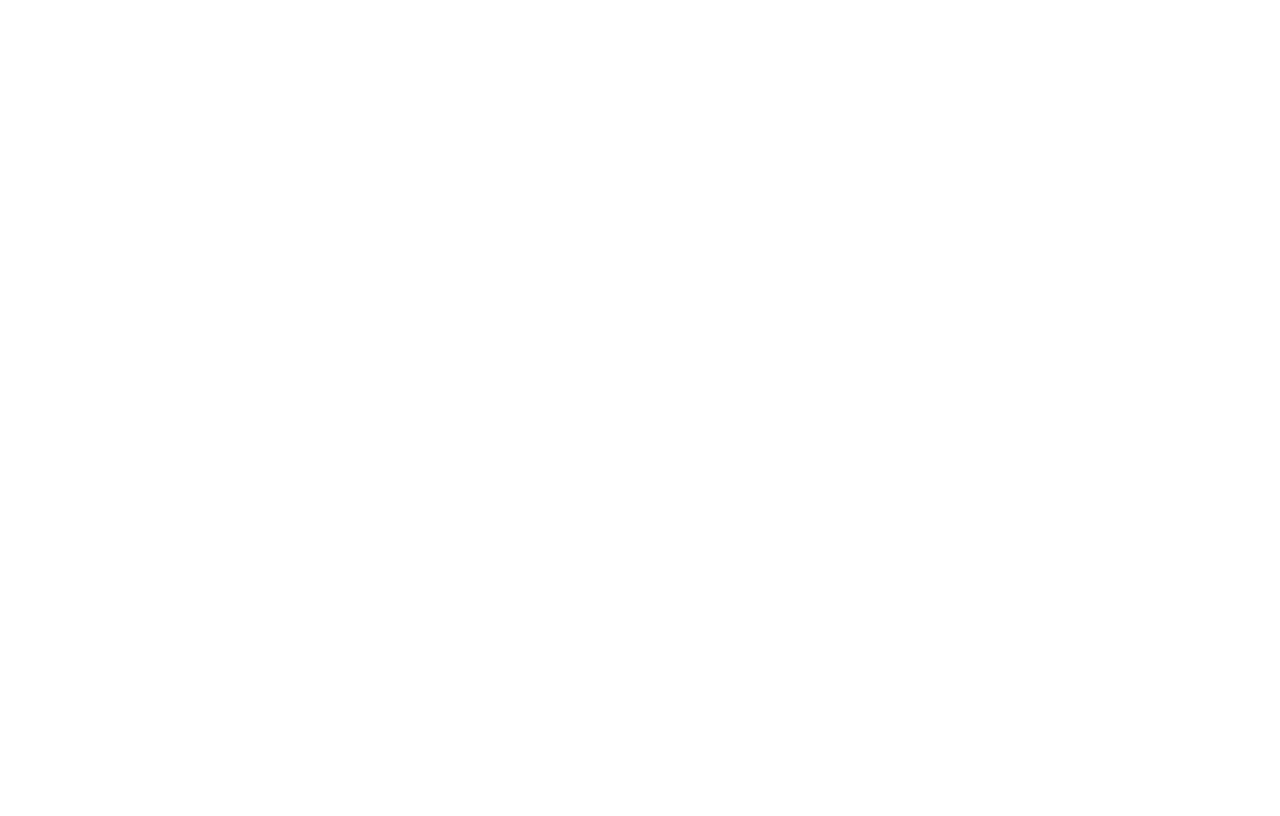
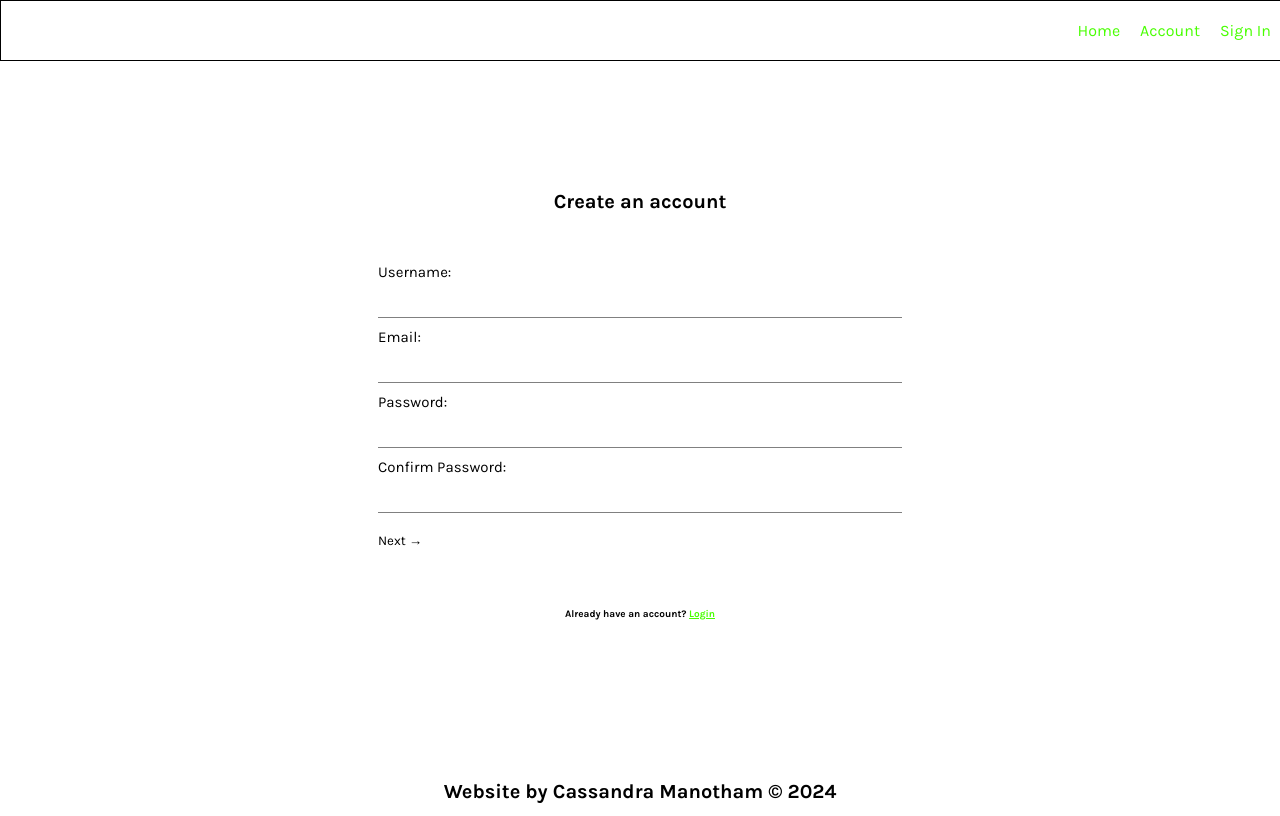
Before and after one commit to codedbycass/Entry_Project, a React (Create React App) app in the folder client/: page /signup in a window 1280 px wide. Before the commit this address had no page. Built offline with nearby package versions, Linux system fonts and the light colour scheme; no server answers.

Commit message:
adding authentication to apps, not working

```diff
--- a/client/src/App.css
+++ b/client/src/App.css
@@ -15,6 +15,13 @@ html {
     margin: 5rem 25rem;
 }
 
+.emphasizeText {
+    color: rgb(72, 255, 0);
+    text-decoration: underline;
+}
+
+
+
 @media screen and (max-width: 975px) {
     .feedContainer,
     .postContainer {
--- a/client/src/App.js
+++ b/client/src/App.js
@@ -1,15 +1,43 @@
 import './App.css';
 import Home from './pages/Home'
 import Account from './pages/Account'
-import { BrowserRouter as Router, Routes, Route } from "react-router-dom";
+import SignIn from './pages/SignIn'
+import CreateAccount from './pages/CreateAccount'
+import { BrowserRouter as Router, Routes, Route } from "react-router-dom"
+import { useState, useEffect } from "react"
+import Navbar from "./components/Navbar"
+
 
 export default function App() {
+  // this will be passed as props into the navbar component
+  const [isAuthenticated, setIsAuthenticated] = useState(false)
+  useEffect(() => {
+    const storedAuthState = localStorage.getItem('isAuthenticated')
+      if (storedAuthState) {
+        setIsAuthenticated(storedAuthState === 'true')
+      } else {
+        fetch('https://localhost:3000/login', {
+          method: "GET",
+          credentials: "include"
+        })
+          .then((response) => response.json())
+          .then((data) => {
+            setIsAuthenticated(data.isAuthenticated)
+            localStorage.setItem('isAuthenticated', data.isAuthenticated)
+          })
+          .catch((error) => {
+            console.error("Error checking authentication status: error")
+          })
+      }}, [])
   return (
     <Router>
+      <Navbar isAuthenticated={isAuthenticated} setIsAuthenticated={setIsAuthenticated}/>
         <Routes>
           <Route index element={<Home />} />
           <Route path="/" element={<Home />} />
           <Route path="/account" element={<Account />} />
+          <Route path="/login" element={<SignIn />} />
+          <Route path="/signup" element={<CreateAccount />} />
         </Routes>
     </Router>
   );
--- /dev/null
+++ b/client/src/components/CreateAccountBox.js
@@ -0,0 +1,84 @@
+import "../App.css"
+import "./SignInBox.css"
+import { useState } from "react"
+import { useNavigate } from "react-router-dom"
+
+export default function CreateAccountBox() {
+    const navigate = useNavigate()
+    const [errorMessage, setErrorMessage] = useState("")
+    const handleSignUp = async (e) => {
+        e.preventDefault()
+        const formData = {
+            username: e.target.username.value,
+            email: e.target.email.value,
+            password: e.target.password.value,
+            confirmPassword: e.target.confirmPassword.value
+        }
+        try {
+            const response = await fetch('https://localhost:3000/signup', {
+                method: "POST",
+                headers: { "Content-Type": "application/json" },
+                body: JSON.stringify(formData),
+                credentials: "include"
+            })
+            if (response.ok) {
+                navigate("/")
+                window.location.reload()
+            } else {
+                const data = await response.json()
+                if (data.errors) {
+                const errorMsg = data.errors.map((error) => error.msg).join(", ")
+                setErrorMessage(errorMsg)
+            }
+            }
+        } catch (err) {
+            setErrorMessage("An error occurred during signup. Please try again.")
+            console.error("An error occurred during signup:", err)
+        }
+        }
+    return(
+            <div className="createAccountContainer">
+            <h1>Create an account</h1>
+            <form
+                className="postContainer"
+                onSubmit={handleSignUp}
+                method="POST"
+                action="http://localhost:3000/signup"
+                >
+                <label>
+                    Username:
+                    <input
+                    type="text"
+                    name="username"
+                    />
+                </label>
+                <label>
+                    Email:
+                    <input
+                    type="email"
+                    name="email"
+                    required
+                />
+                </label>
+                <label>
+                    Password:
+                    <input
+                    type="password"
+                    name="password"
+                    required
+                    />
+                </label>
+                <label>
+                    Confirm Password:
+                    <input
+                    type="password"
+                    name="password"
+                    required
+                    />
+                </label>
+                <button type="submit" className="NextBtn">Next →</button>
+            </form>
+            <h4 className="account">Already have an account? <span ><a href="/signup" className="emphasizeText">Login</a></span></h4>
+        </div>
+    )
+}
--- a/client/src/components/Navbar.js
+++ b/client/src/components/Navbar.js
@@ -5,6 +5,7 @@ export default function Navbar() {
         <div className="navBar">
             <a href="/">Home</a>
             <a href="/account">Account</a>
+            <a href="/login">Sign In</a>
         </div>
     )
 }
--- /dev/null
+++ b/client/src/components/SignInBox.css
@@ -0,0 +1,29 @@
+.signInContainer {
+    width: 80%;
+    margin: 25rem auto;
+}
+
+.createAccountContainer {
+    width: 80%;
+    margin: 16rem auto;
+}
+
+.account {
+    text-align: center;
+}
+
+input, textarea {
+    background: none;
+}
+
+.NextBtn {
+    border: none;
+    background: none;
+    padding: 1rem 0;
+}
+
+.NextBtn:hover {
+    border: none;
+    background: none;
+    text-decoration: underline;
+}
--- /dev/null
+++ b/client/src/components/SignInBox.js
@@ -0,0 +1,30 @@
+import "../App.css"
+import "./SignInBox.css"
+
+export default function SignInBox() {
+    return(
+        <div className="signInContainer">
+            <h1>Sign in to account</h1>
+            <form className="postContainer">
+                <label>
+                    Enter email:
+                    <input
+                    type="email"
+                    // name="entryDate"
+                    // placeholder="What time did you sleep last night?"
+                    // onChange={(e) => setEntryDate(e.target.value)}
+                    // required
+                />
+                </label>
+                <label>
+                    Enter Password:
+                    <input
+                    type="password"
+                    />
+                </label>
+                <button type="submit" className="NextBtn">Next →</button>
+            </form>
+            <h4 className="account">Don't have an account? <span><a href="/signup" className="emphasizeText">Create an account</a></span></h4>
+        </div>
+    )
+}
--- a/client/src/pages/Account.js
+++ b/client/src/pages/Account.js
@@ -1,4 +1,3 @@
-import Navbar from '../components/Navbar'
 import Post from '../components/Post'
 import Feed from '../components/Feed'
 import Date from '../components/Date'
@@ -39,7 +38,6 @@ export default function Home() {
 
     return(
         <div>
-            < Navbar />
             < Post onNewPost={handleNewPost}/>
             < Feed getEntry={getEntry} setGetEntry={setGetEntry}/>
             < Footer />
--- /dev/null
+++ b/client/src/pages/CreateAccount.js
@@ -0,0 +1,12 @@
+import CreateAccountBox from "../components/CreateAccountBox"
+import Footer from "../components/Footer"
+
+
+export default function CreateAccount() {
+    return(
+        <div>
+            <CreateAccountBox />
+            <Footer />
+        </div>
+    )
+}
--- a/client/src/pages/Home.js
+++ b/client/src/pages/Home.js
@@ -1,4 +1,3 @@
-import Navbar from '../components/Navbar'
 // import Post from '../components/Post'
 // import Feed from '../components/Feed'
 // import Date from '../components/Date'
@@ -40,7 +39,6 @@ export default function Home() {
 
     return(
         <div className="homeContainer">
-            < Navbar />
             {/* < Post onNewPost={handleNewPost}/>
             < Feed getEntry={getEntry} setGetEntry={setGetEntry}/> */}
             < HomeParagraph />
--- /dev/null
+++ b/client/src/pages/SignIn.js
@@ -0,0 +1,11 @@
+import SignInBox from "../components/SignInBox.js"
+import Footer from "../components/Footer.js"
+
+export default function SignIn() {
+    return(
+        <div>
+            <SignInBox />
+            <Footer />
+        </div>
+    )
+}
```
Also changed, not shown: 2 other files (tests, documents, lock files or other folders).
